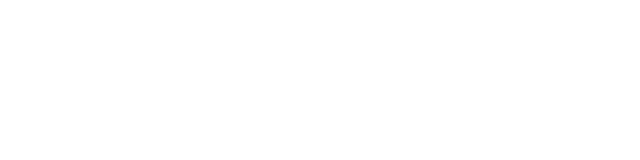
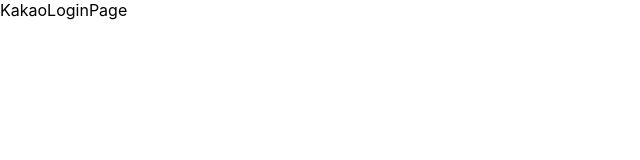
Before and after one commit to JengYoung/oauth-practice, a React (Create React App) app in the folder client/: page /kakao-login in a window 1280 px wide. Before the commit this address had no page. Shown: the top 160 px of the page, without its empty margins (0-640 px from the left). Built offline with nearby package versions, Linux system fonts and the light colour scheme.

Commit message:
:sparkles: 리다이렉트 기능 구현

```diff
--- a/client/src/App.tsx
+++ b/client/src/App.tsx
@@ -1,6 +1,7 @@
 import { BrowserRouter, Routes, Route} from "react-router-dom";
 import IndexPage from "./pages/IndexPage";
 import NaverLoginPage from "./pages/NaverLoginPage";
+import KakaoLoginPage from "./pages/KakaoLoginPage";
 
 function App() {
 
@@ -9,6 +10,7 @@
         <BrowserRouter>
           <Routes>
             <Route path="/naver-login" element={< NaverLoginPage />}></Route>
+            <Route path="/kakao-login" element={< KakaoLoginPage />}></Route>
             <Route path="/" element={< IndexPage />}></Route>
           </Routes>
         </BrowserRouter>
--- a/client/src/pages/IndexPage.tsx
+++ b/client/src/pages/IndexPage.tsx
@@ -1,6 +1,6 @@
 
 import axios from 'axios';
-import React, { useContext, useEffect } from 'react'
+import React, { useContext, useEffect, useState } from 'react'
 import { UserContext } from '../contexts/UserContext';
 
 declare global {
@@ -63,13 +63,25 @@
     /* eslint-disable-next-line react-hooks/exhaustive-deps */
   }, [])
 
+
+  const [kakaoLogin, setKakaoLogin] = useState<any>(null);
+
   useEffect(() => {
     if (window && !window.Kakao.isInitialized()) {
       const Kakao = window.Kakao;
       window.Kakao.init('abd52d4f71bf72ffebcf85c674281bb4')
+      setKakaoLogin(() => Kakao);
       console.log(Kakao.isInitialized())
     }
   }, [])
+
+  const onKakaoLogin = () => {
+    kakaoLogin?.Auth.authorize({
+      redirectUri: 'http://localhost:3000/kakao-login',
+      state: 'culetter'
+    })
+  }
+
   return (
     <>
       <div id="naverIdLogin"></div>
@@ -78,13 +90,13 @@
       <button onClick={onLogout}>로그아웃</button>
 
       {/* eslint-disable-next-line */}
-      <a id="custom-login-btn">
+      <button id="custom-login-btn" onClick={onKakaoLogin}>
         <img
           src="//k.kakaocdn.net/14/dn/btroDszwNrM/I6efHub1SN5KCJqLm1Ovx1/o.jpg"
           width="222"
           alt="카카오 로그인 버튼"
         />
-      </a>
+      </button>
     </>
   )
 }
--- /dev/null
+++ b/client/src/pages/KakaoLoginPage.tsx
@@ -0,0 +1,19 @@
+
+import React from 'react'
+
+declare global {
+  interface Window {
+    naver: any;
+  }
+}
+
+const KakaoLoginPage = () => {
+
+  return (
+    <div id="kakaoIdLogin">
+        KakaoLoginPage
+    </div>
+  )
+}
+
+export default KakaoLoginPage
```
